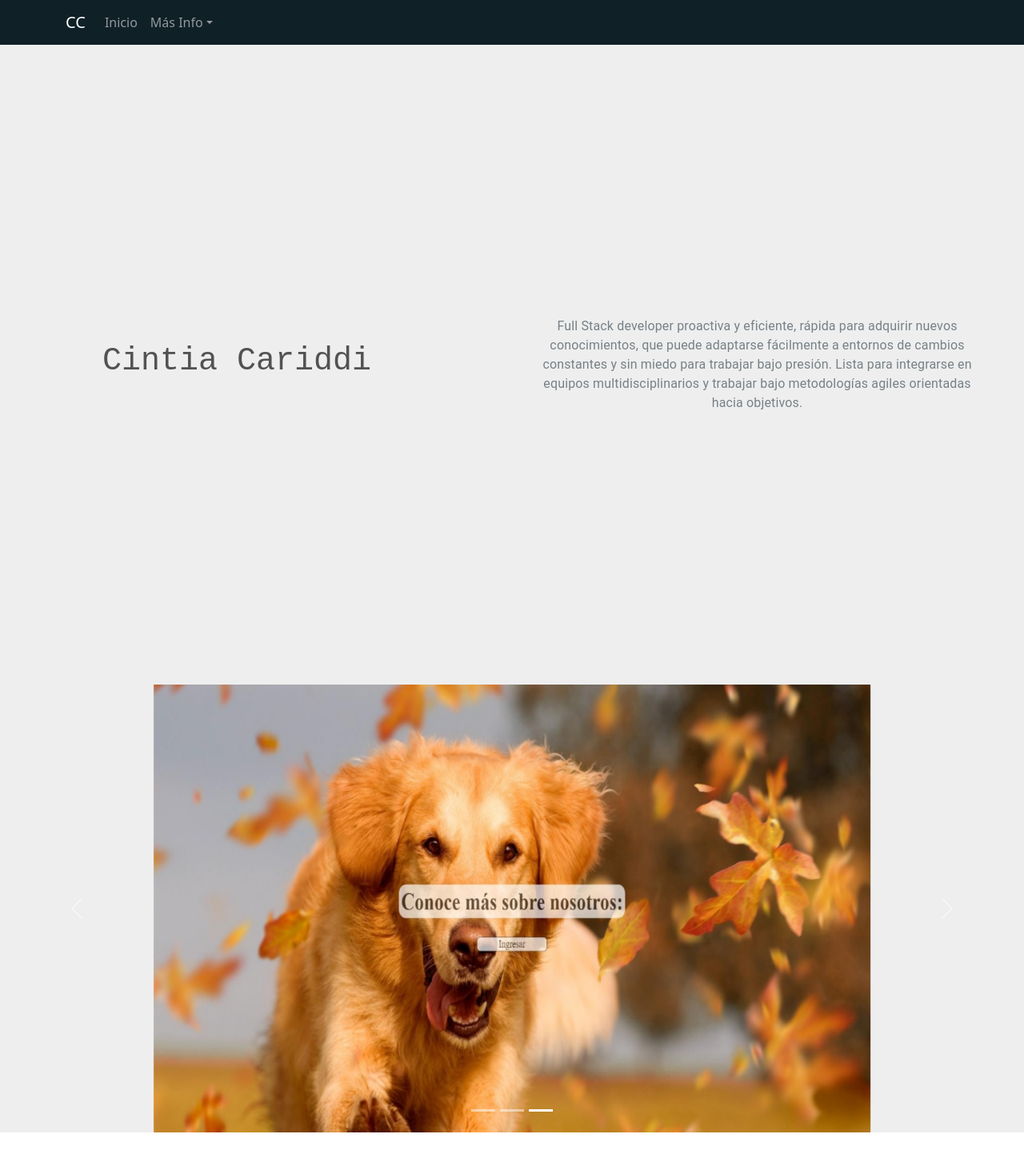
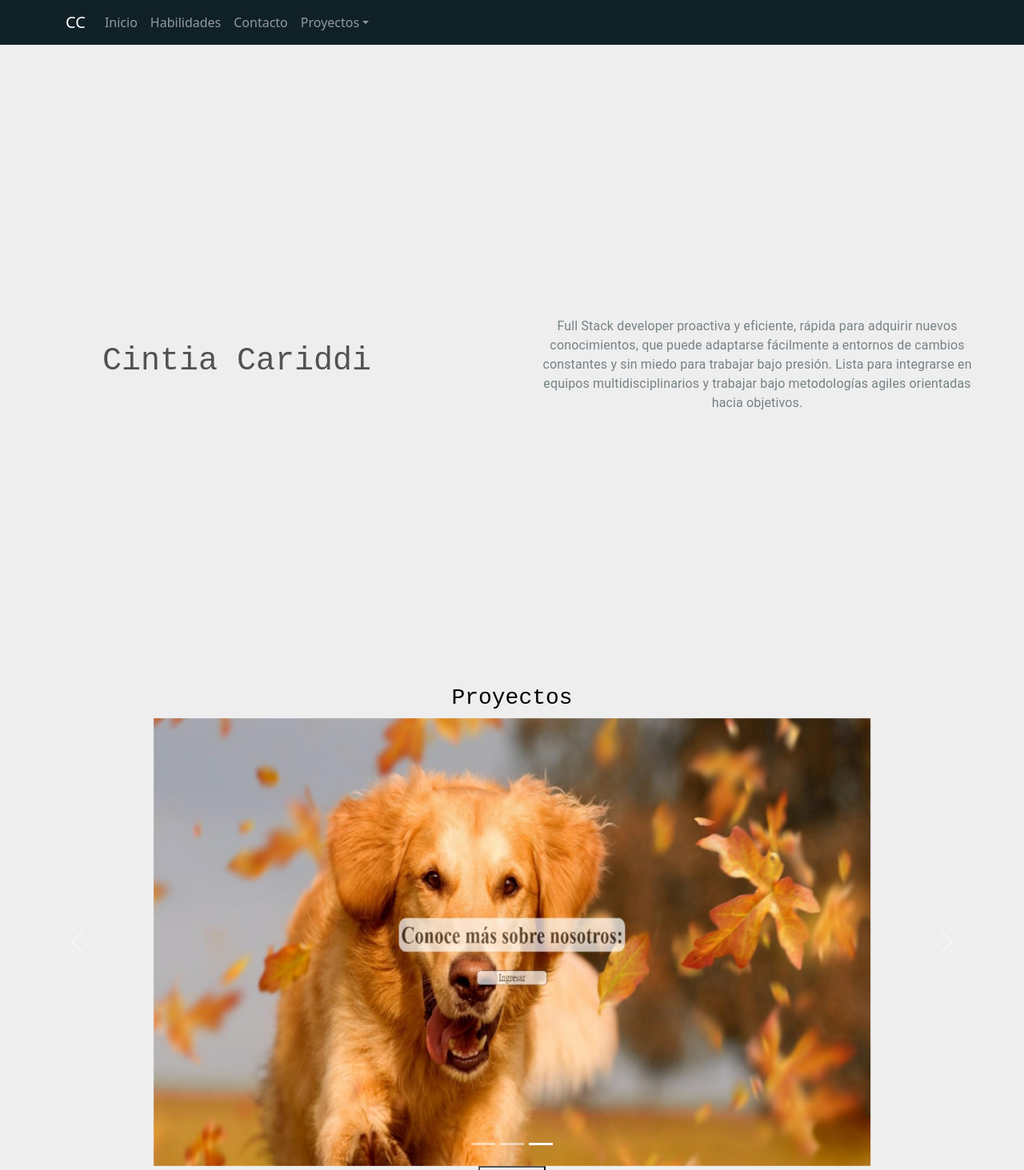
Before and after one commit to CinCariddi/Portafolio, a React (Create React App) app: page / in a window 1280 px wide. Shown: the top 1463 px of the page at 80% size. Before the commit the page ends 1416 px from the top, so only its background shows below. Built offline with nearby package versions, Linux system fonts and the light colour scheme.

Commit message:
Rutas casi listas

```diff
--- a/src/App.js
+++ b/src/App.js
@@ -3,9 +3,12 @@ import {BrowserRouter as Router, Route, Routes} from 'react-router-dom';
 import Home from './Components/Home';
 import AboutMe from './Components/AboutMe';
 import Barra from './Components/NavBar';
-import Proyects from './Components/Proyects';
+import DetailProyect from './Components/DetailProyect';
 import Studies from './Components/Studies';
 import Contact from './Components/Contact';
+import ClubDeportivo from './Components/ClubDeportivo';
+import PokemonApp from './Components/PokemonApp';
+import DogApp from './Components/DogApp';
 
 function App() {
   return (
@@ -15,9 +18,12 @@ function App() {
           <Route path='/' element={<Barra />}>
             <Route index element={<Home />}/>
             <Route path='sobre' element={<AboutMe />}/>
-            <Route path='proyectos' element={<Proyects />}/>
+            <Route path='proyectos' element={<DetailProyect />}/>
             <Route path='estudio' element={<Studies />}/>
             <Route path='contacto' element={<Contact />}/>
+            <Route path='clubdeportivo' element={<ClubDeportivo />}/>
+            <Route path='pokemon' element={<PokemonApp />}/>
+            <Route path='perros' element={<DogApp />}/>
           </Route>
         </Routes>
       </Router>
--- a/src/Components/AboutMe.jsx
+++ b/src/Components/AboutMe.jsx
@@ -1,5 +1,5 @@
 import { Grid, Box, Typography } from "@mui/material";
-import './AboutMe.css'
+import '../Style/AboutMe.css'
 
 export default function AboutMe() {
 
--- /dev/null
+++ b/src/Components/ClubDeportivo.jsx
@@ -0,0 +1,5 @@
+export default function ClubDeportivo() {
+    return (
+        <div>Hola Club</div>
+    )
+}
--- /dev/null
+++ b/src/Components/DetailProyect.jsx
@@ -0,0 +1,13 @@
+import ClubDeportivo from "./ClubDeportivo";
+import DogApp from "./DogApp";
+import PokemonApp from "./PokemonApp";
+
+export default function DetailProyect(){
+    return(
+        <div>
+            <ClubDeportivo />
+            <PokemonApp />
+            <DogApp />
+        </div>
+    )
+}
--- /dev/null
+++ b/src/Components/DogApp.jsx
@@ -0,0 +1,5 @@
+export default function DogApp() {
+    return (
+        <div>Hola Dog</div>
+    )
+}
--- a/src/Components/Home.jsx
+++ b/src/Components/Home.jsx
@@ -13,8 +13,12 @@ export default function Home() {
                     <AboutMe />
                 </div>
             </div>
-            <div>
+            <div className='proyecto'>
+                <h3>Proyectos</h3>
                 <Proyects />
+                <a href='/proyectos'>
+                    <button>Ver más</button>
+                </a>
             </div>
         </div>
     );
--- a/src/Components/NavBar.jsx
+++ b/src/Components/NavBar.jsx
@@ -14,10 +14,12 @@ export default function Barra() {
                 <Navbar.Collapse id="basic-navbar-nav">
                     <Nav className="me-auto">
                         <Nav.Link as={Link} to='/'>Inicio</Nav.Link>
-                        <NavDropdown title="Más Info" id="basic-nav-dropdown">
-                            <NavDropdown.Item as={Link} to='/proyectos'>Proyectos</NavDropdown.Item>
-                            <NavDropdown.Item as={Link} to='/estudio'>Habilidades</NavDropdown.Item>
-                            <NavDropdown.Item as={Link} to='/contacto'>Contacto</NavDropdown.Item>
+                        <Nav.Link as={Link} to='/estudio'>Habilidades</Nav.Link>
+                        <Nav.Link as={Link} to='/contacto'>Contacto</Nav.Link>
+                        <NavDropdown title="Proyectos" id="basic-nav-dropdown">
+                            <NavDropdown.Item as={Link} to='/clubdeportivo'>Club Deportivo</NavDropdown.Item>
+                            <NavDropdown.Item as={Link} to='/pokemon'>Pokemon App</NavDropdown.Item>
+                            <NavDropdown.Item as={Link} to='/perros'>Dog App</NavDropdown.Item>
                         </NavDropdown>
                     </Nav>
                 </Navbar.Collapse>
--- /dev/null
+++ b/src/Components/PokemonApp.jsx
@@ -0,0 +1,5 @@
+export default function PokemonApp() {
+    return (
+        <div>Hola Pokemon</div>
+    )
+}
--- a/src/Style/Home.css
+++ b/src/Style/Home.css
@@ -36,4 +36,18 @@
 
 .sobreMi{
     width: 100%;
+    font-family: monospace;
 }
+
+.css-1uwgr7b-MuiTypography-root{
+    font-family: monospace;
+    text-align: right;
+}
+
+.proyecto{
+    display: flex;
+    justify-content: center;
+    flex-direction: column;
+    align-items: center;
+    font-family: monospace;
+}
```
Also changed, not shown: src/Style/AboutMe.css (renamed from src/Components/AboutMe.css).
